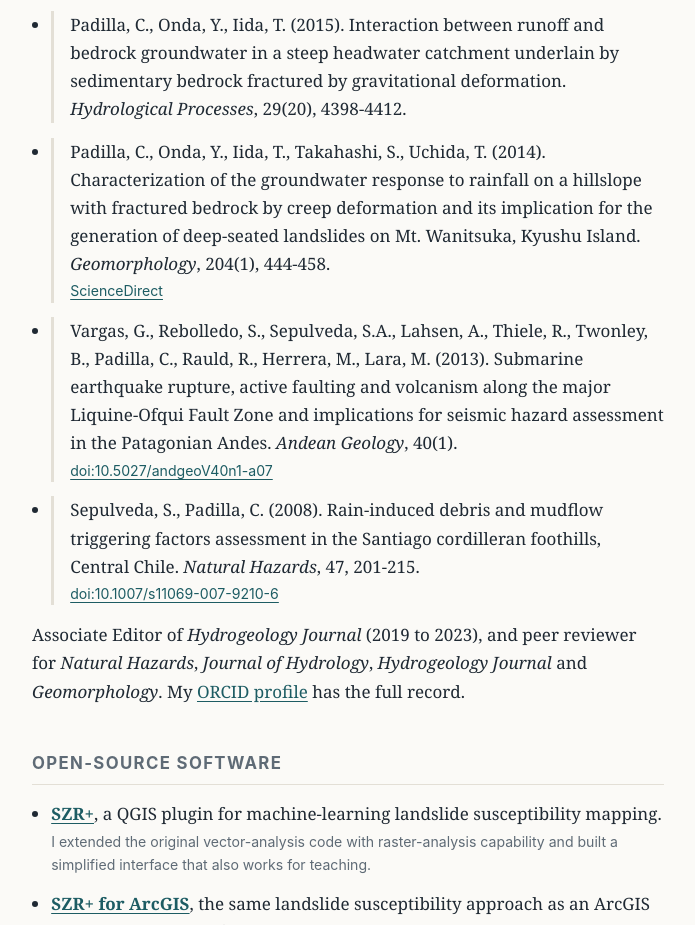
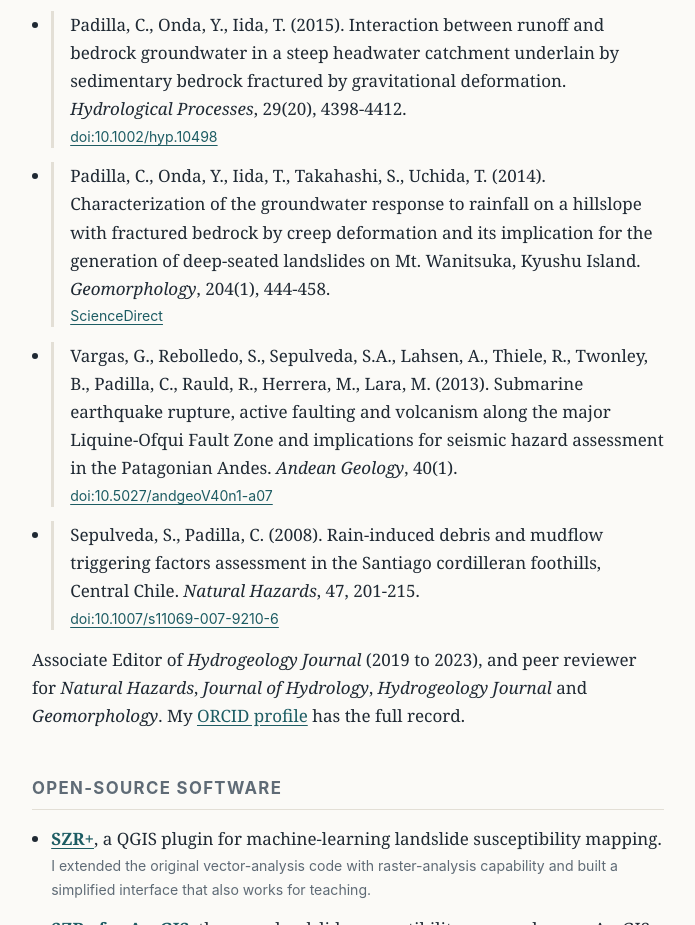
Before and after one commit to PadiCR/PadiCR.github.io, a plain HTML site: page index.html in a window 1280 px wide. Shown: the part 1026-1951 px from the top of the page, without its empty margins (292-987 px from the left). Drawn offline with Linux system fonts and the light colour scheme.

Commit message:
Update index.html

```diff
--- a/index.html
+++ b/index.html
@@ -88,6 +88,7 @@
       </li>
       <li class="cite">
         Padilla, C., Onda, Y., Iida, T. (2015). Interaction between runoff and bedrock groundwater in a steep headwater catchment underlain by sedimentary bedrock fractured by gravitational deformation. <em>Hydrological Processes</em>, 29(20), 4398-4412.
+        <span class="meta"><a href="https://doi.org/10.1002/hyp.10498">doi:10.1002/hyp.10498</a></span>
       </li>
       <li class="cite">
         Padilla, C., Onda, Y., Iida, T., Takahashi, S., Uchida, T. (2014). Characterization of the groundwater response to rainfall on a hillslope with fractured bedrock by creep deformation and its implication for the generation of deep-seated landslides on Mt. Wanitsuka, Kyushu Island. <em>Geomorphology</em>, 204(1), 444-458.
```
